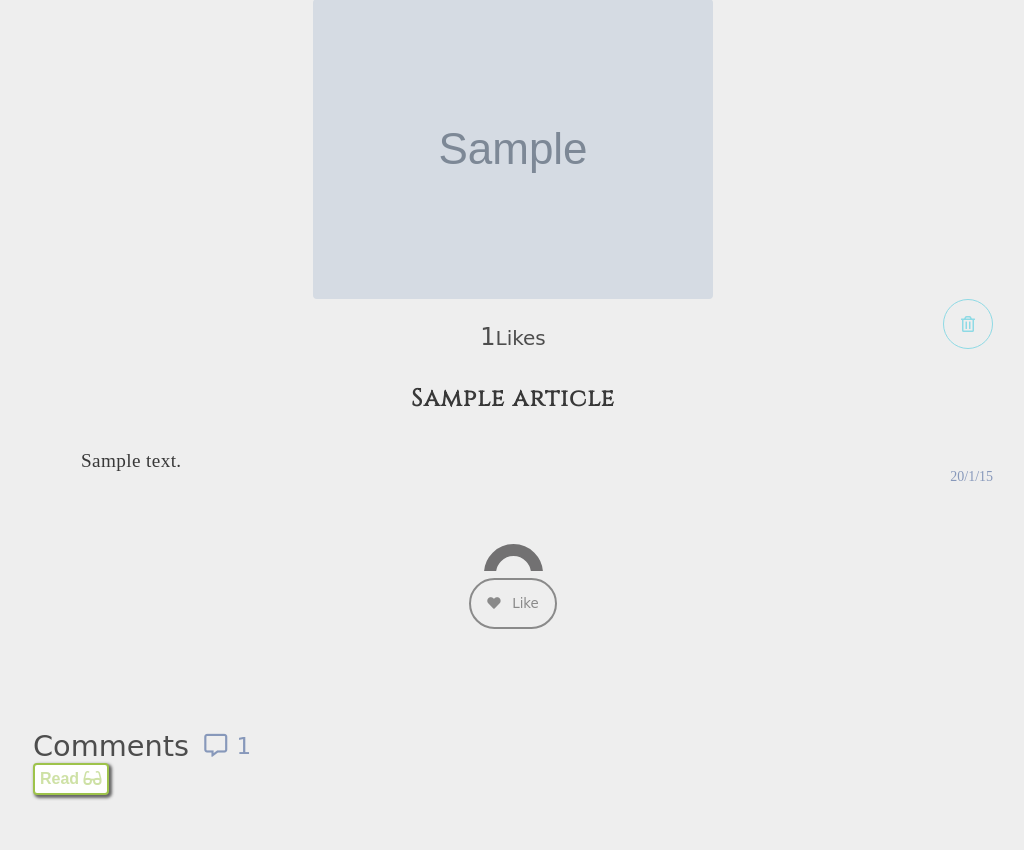
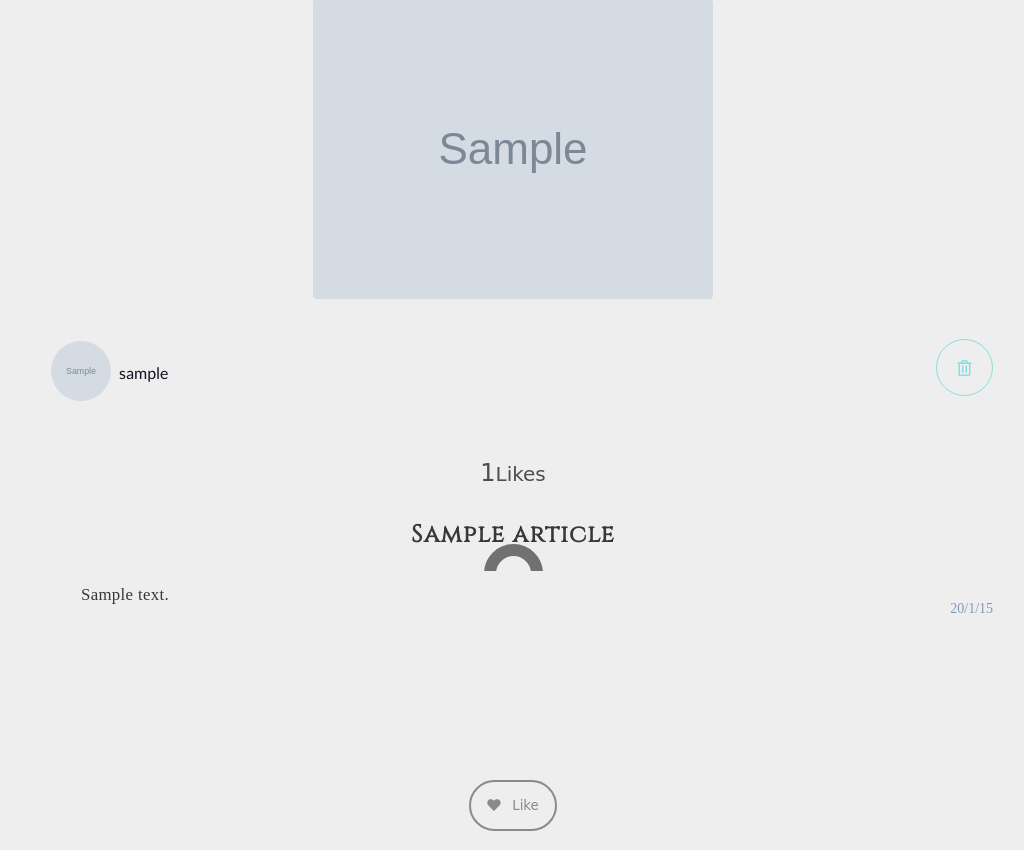
Before and after one commit to tatsuyoung/localthings, a Django app: page /articles/1/ in a window 1280 px wide. Shown: the part 229-1079 px from the top of the page, without its empty margins (127-1151 px from the left). Before the commit the page ends 1029 px from the top, so only its background shows below. Run offline with Django 3.2, Linux system fonts and the light colour scheme; a user stored in the database is signed in; tables that the repository leaves empty hold one stand-in row (values such as "Sample post"); grey boxes marked "Sample" are stand-in pictures; some libraries are stand-ins or nearby versions; some web fonts are replaced.

Commit message:
article detail design change

```diff
--- a/articles/templates/articles/article_detail.html
+++ b/articles/templates/articles/article_detail.html
@@ -5,21 +5,42 @@
 <div class="article-detail">
 
     <div class="article-two">
-        <img src="{{ article.thumb.url }}" loading="lazy"/>
+        <img src="{{ article.thumb.url }}" loading="lazy" alt="{{ article.title }}"/>
+
         {% if request.user == article.author or request.user.is_superuser %}
+        <div class="article_detail_delete">
             <form method="POST" action="{% url 'articles:delete' article.pk %}">{% csrf_token %}
                 <button class="article_delete" type="submit"
                         onclick='return confirm("Are you sure you want to delete this article ？");'>
                     <i class="far fa-trash-alt"></i>
-
                 </button>
             </form>
+        </div>
         {% endif %}
 
+        <div class="article_detail_author_container">
+            <div class="article_detail_author_img">
+                <a href="{% url 'articles:author-view' article.author.username %}">
+                    <img src="{{ article.author.profile.image.url }}" alt="Avatar" class="img-cover" loading="lazy"/>
+                </a>
+            </div>
+            <div class="article_detail_author_username">
+                <a href="{% url 'articles:user-posts' article.author.username %}" style="color:#0f121f">
+                    <span>{{ article.author.username }}</span>
+                </a>
+            </div>
+            <div class="article_detail_snippet">
+                <p>{% block description %}{{ article.snippet }}{% endblock %}</p>
+            </div>
+        </div>
+
+        <div class="article_detail_container">
             <p>{{ article.total_likes }}<small>Likes</small></p>
             <h2>{% block title %}{{ article.title }}{% endblock %}</h2>
             <p style="word-break: break-all;">{{ article.body | urlize | linebreaksbr | safe }}</p>
             <p><small>{{ article.date | date:"y/n/j" }}</small></p>
+        </div>
+
     </div>
 
     <div class="like_box">
--- a/articles/templates/articles/article_edit.html
+++ b/articles/templates/articles/article_edit.html
@@ -19,6 +19,5 @@
 
     </form>
     <script src="/static/slugify.js"></script>
-    <script src="/static/thumb.js"></script>
     <script src="/static/progress.js"></script>
 {% endblock %}
--- a/assets/styles.css
+++ b/assets/styles.css
@@ -723,7 +723,7 @@
     line-height:         1.7;
     letter-spacing:   0.02em;
     text-align:         left;
-    font-size:         0.8em;
+    font-size:         0.7em;
     margin:           0 auto;
     width:               90%;
     box-sizing:   border-box;
@@ -760,6 +760,59 @@
     font-size:             1em;
     margin-right:        800px;
     }
+
+.article_detail_author_container{
+    margin:                  0;
+    padding:              16px;
+    }
+
+.article_detail_author_img{
+    background:       #eeeeee;
+    width:               60px;
+    height:              60px;
+    overflow:          hidden;
+    border-radius:        50%;
+    border: 2px solid #eeeeee;
+    position:        relative;
+    top:                  0px;
+    z-index:                1;
+    }
+
+.article_detail_author_username{
+    margin:                 0;
+    position:        relative;
+    float:               left;
+    padding-left:        70px;
+    bottom:              40px;
+    }
+
+.article_detail_author_username span{
+    font-family:            'lato';
+    font-size:                16px;
+    }
+
+.article_detail_snippet{
+    margin:                 0;
+    padding:                0;
+    position:        relative;
+    }
+
+.article_detail_snippet p{
+    visibility:        hidden;
+    }
+
+.article_detail_container{
+    position:        relative;
+    bottom:              70px;
+    margin:                 0;
+    padding:                0;
+    }
+
+.article_detail_delete{
+    margin:                 0;
+    padding:                0;
+    }
+
 
 /* site-form */
 
@@ -1238,8 +1291,8 @@
 .article_delete{
     display:               block;
     position:           relative;
-    width:                  50px;
-    height:                 50px;
+    width:                  57px;
+    height:                 57px;
     text-decoration:        none;
     color:                  rgb(142, 218, 229);
     background:          #eeeeee;
@@ -1247,6 +1300,7 @@
     border:                  1px solid rgb(142, 218, 229);
     font-size:              16px;
     float:                 right;
+    top:                    16px;
     }
 
 .article_delete:hover{
--- a/templates/base_layout.html
+++ b/templates/base_layout.html
@@ -15,9 +15,9 @@
      <meta http-equiv="X-UA-Compatible" content="IE=edge" />
      <meta name="viewport" content="width=device-width,initial-scale=1">
      <title>{% block title %}Local Things{% endblock %}</title>
-     <meta name="description" content="Local thingsは、大分県の地域の「何気ないもの」を紹介しています。
+     <meta name="description" content="{% block description %}Local thingsは、大分県の地域の「何気ないもの」を紹介しています。
      ローカルフードや、ローカルスポット、ナイスなおススメ情報など。
-     Oita Localが好きな人と、興味がある人達とで地域を盛り上げていく地域密着型Web app"/>
+     Oita Localが好きな人と、興味がある人達とで地域を盛り上げていく地域密着型Web app{% endblock %}"/>
 
      <link href="/static/favicon.ico" rel="icon">
      <link href="/static/apple-touch-icon.png" sizes="180x180" rel="apple-touch-icon">
```
Lines whose indentation alone changed are shown as unchanged.
